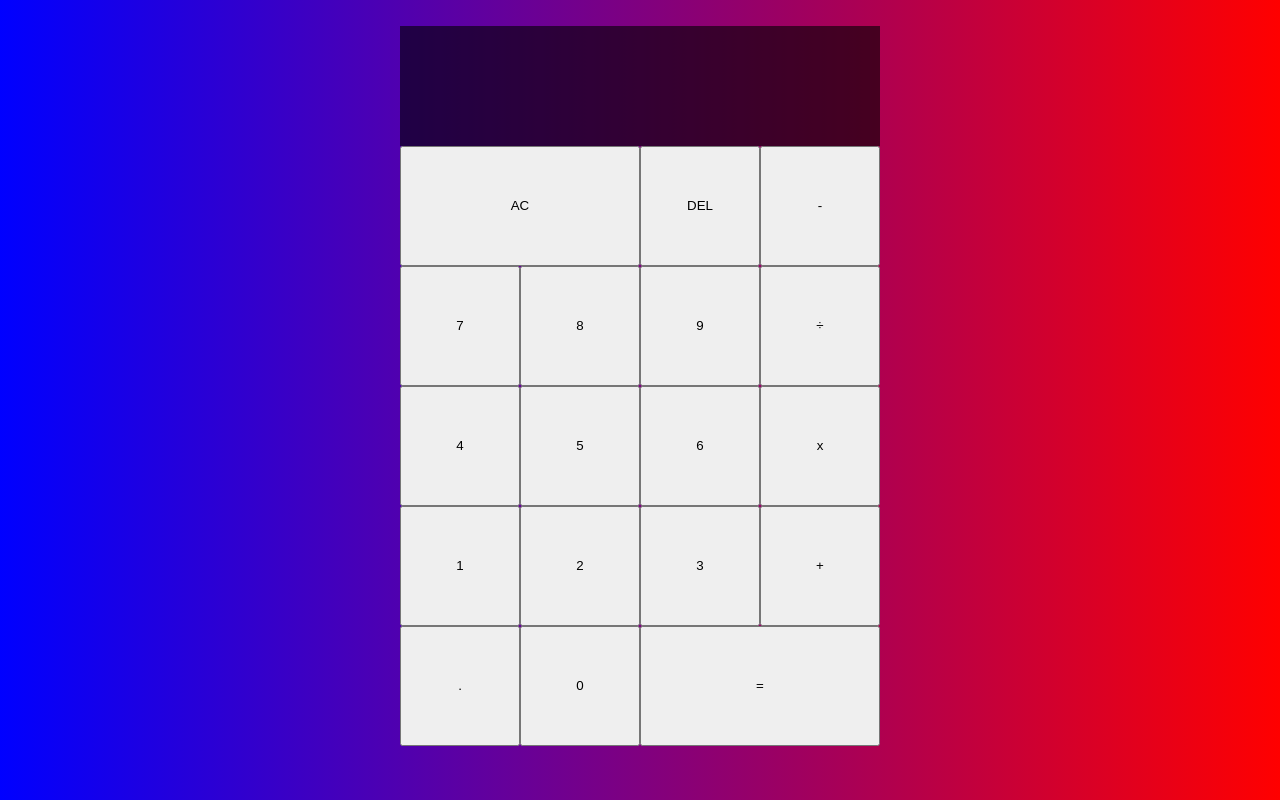
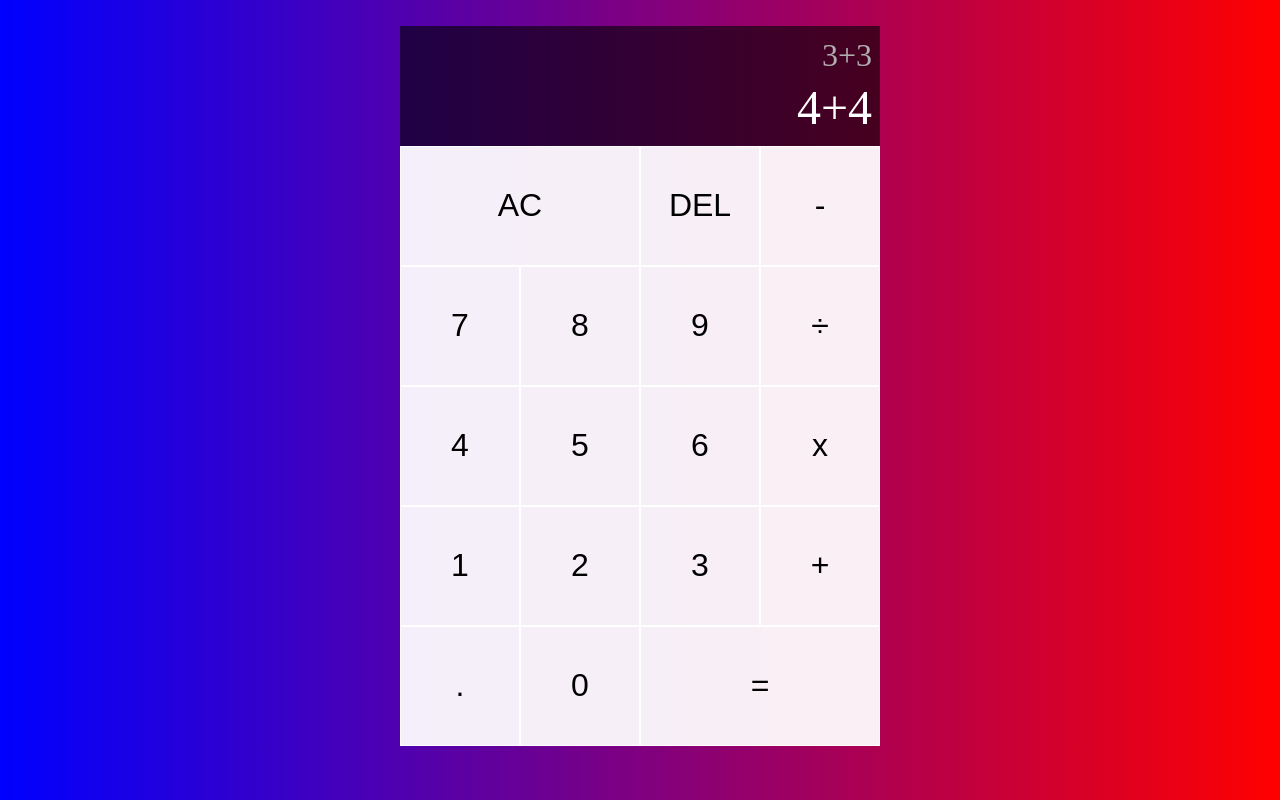
Before and after one commit to emmittjames/Calculator, a React (Create React App) app: page / in a window 1280 px wide. Built offline with nearby package versions, Linux system fonts and the light colour scheme.

Commit message:
Finished styles

```diff
--- a/src/App.js
+++ b/src/App.js
@@ -4,8 +4,8 @@
   return (
     <div className = "calculatorGrid">
       <div className = "topDisplay">
-        <div className = "previousOperation"></div>
-        <div className = "currentOperation"></div>
+        <div className = "previousOperation">3+3</div>
+        <div className = "currentOperation">4+4</div>
       </div>
       <button className = "spanTwo">AC</button>
       <button>DEL</button>
--- a/src/styles.css
+++ b/src/styles.css
@@ -24,8 +24,34 @@
     grid-column: 1/-1;
     height:15vh;
     background-color: rgba(0,0,0, 0.6);
+    display:flex;
+    flex-direction:column;
+    align-items: flex-end;
+    justify-content: space-around;
+    padding: 0.5rem;
+    word-wrap: break-word;
+    word-break: break-all;
+}
+
+.previousOperation{
+    color: rgb(176, 174, 174);
+    font-size: 2rem;
+}
+
+.currentOperation{
+    color: white;
+    font-size: 3rem;
 }
 
 button{
     height: 15vh;
+    cursor: pointer;
+    font-size: 2rem;
+    outline: none;
+    border: 1px solid white;
+    background-color: rgba(255, 255, 255, 0.936);
 }
+
+button:hover{
+    background-color: white;
+}
```
